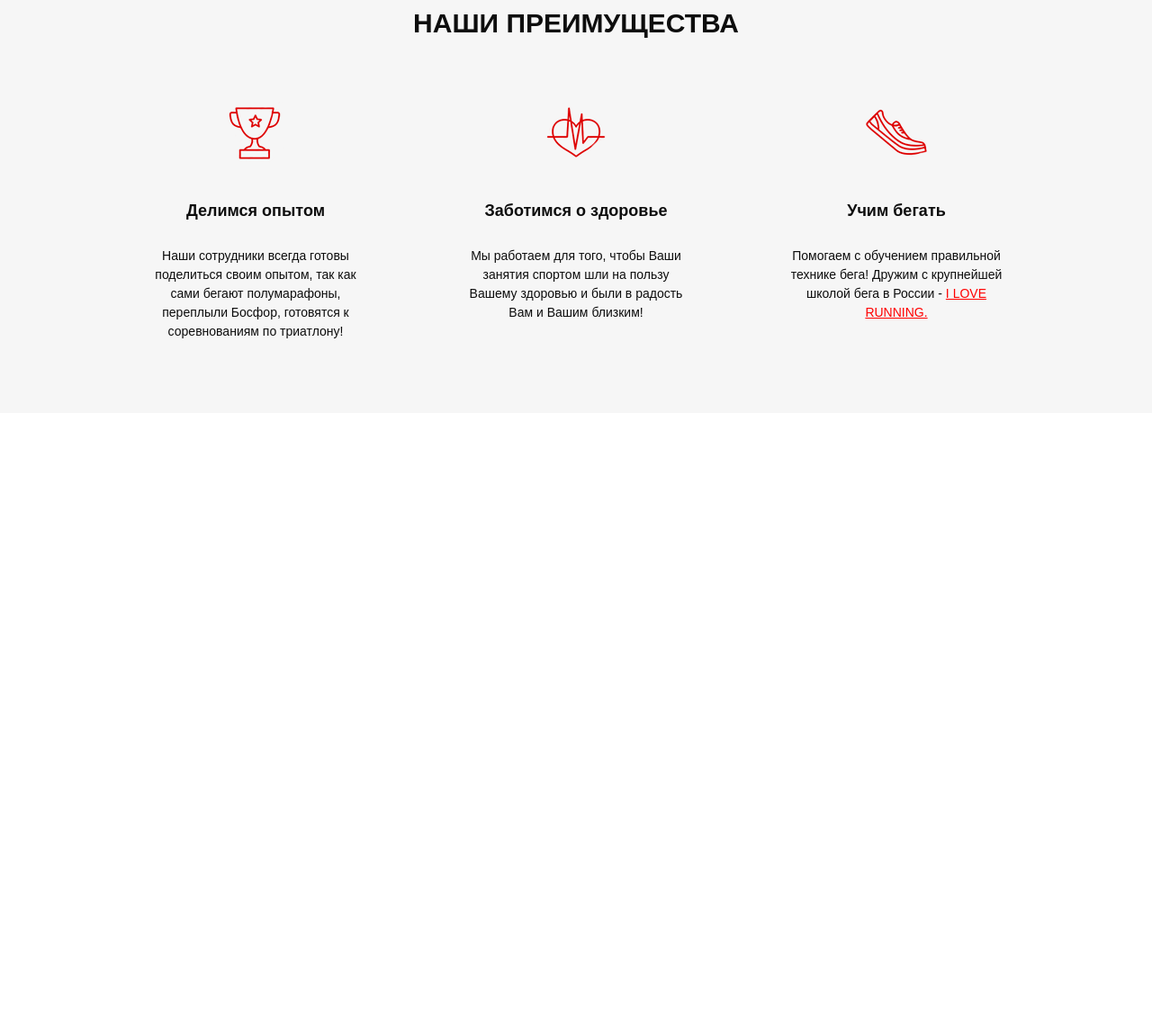
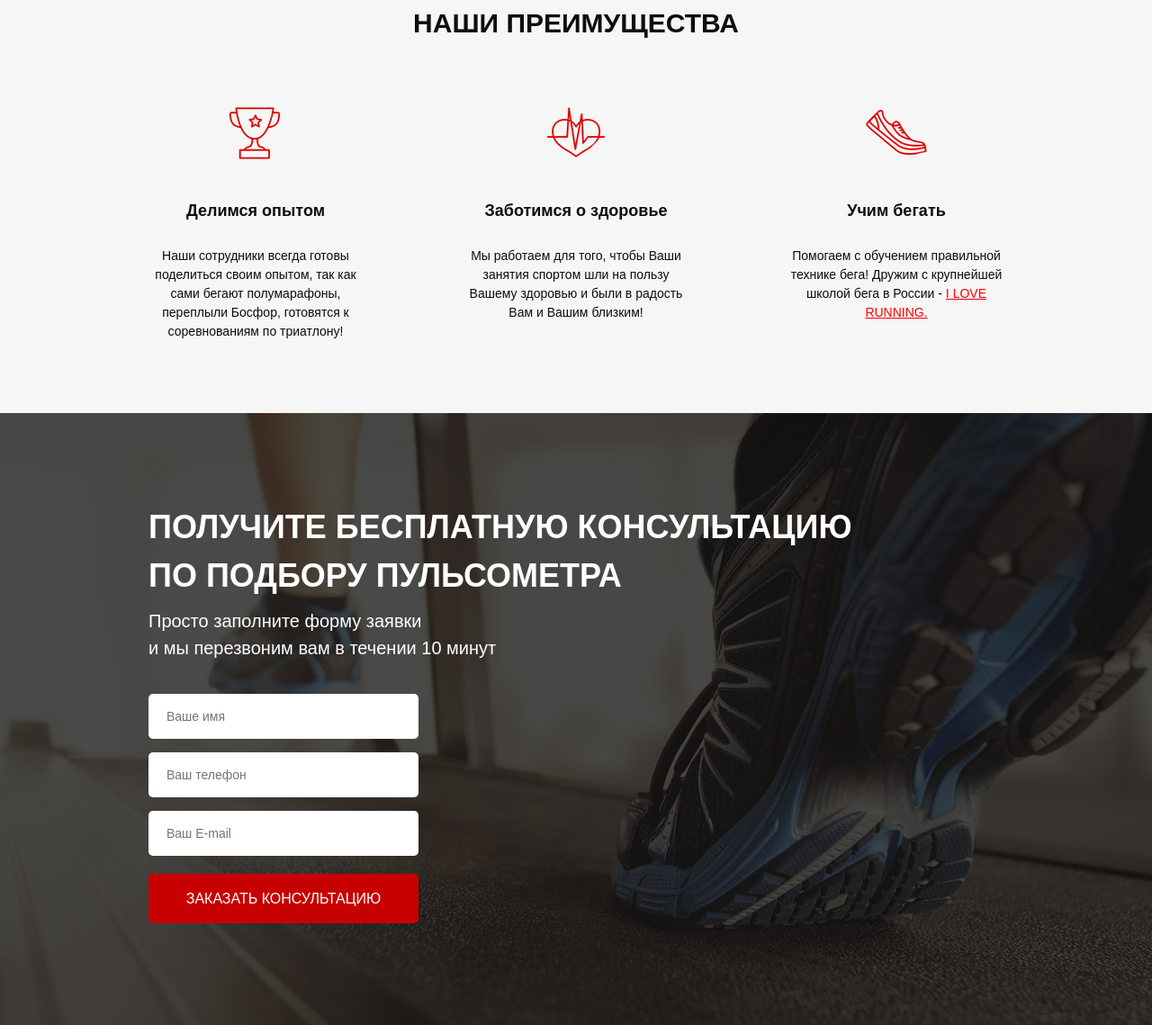
Before and after one commit to vasylpavlenko/pulse_project, a website: page src/index.html in a window 1280 px wide. Shown: the part 814-1953 px from the top of the page at 90% size. Before the commit the page ends 1273 px from the top, so only its background shows below. Drawn offline with Linux system fonts and the light colour scheme.

Commit message:
created feed form section

```diff
--- a/src/index.html
+++ b/src/index.html
@@ -57,7 +57,7 @@
     </div>
     <div class="benefits">
         <div class="container">
-            <div class="title">НАШИ ПРЕИМУЩЕСТВА</div>
+            <h2 class="title">НАШИ ПРЕИМУЩЕСТВА</h2>
             <div class="benefits__wrapper">
                 <div class="benefits__item">
                     <img src="icons/benefits/1.png" alt="experience">
@@ -93,5 +93,23 @@
             </div>
         </div>
     </div>
+    <div class="consultation">
+        <div class="container">
+            <h2 class="title title_left">Получите бесплатную консультацию<br>
+                по подбору пульсометра</h2>
+                <div class="consultation__descr">
+                    Просто заполните форму заявки<br>
+                    и мы перезвоним вам в течении 10 минут
+                </div>
+                <form class="feed_form" action="#">
+                    <input name="name" required placeholder="Ваше имя" type="text">
+                    <input name="phone" required placeholder="Ваш телефон" type="number">
+                    <input name="email" required placeholder="Ваш E-mail" type="email">
+
+                    <button class="button button_submit">заказать кОНСУЛЬТАЦИЮ</button>
+
+                </form>
+        </div>
+    </div>
 </body>
 </html>
--- a/src/sass/blocks/_buttons.scss
+++ b/src/sass/blocks/_buttons.scss
@@ -14,4 +14,12 @@
         height: 50px;
         font-size: 16px;
     }
+    &_submit{
+        width: 100%;
+        height: 55px;
+        font-size: 16px;
+        font-weight: 400;
+        color: #FFFFFF;
+
+    }
 }
--- /dev/null
+++ b/src/sass/blocks/_consultation.scss
@@ -0,0 +1,10 @@
+.consultation {
+    min-height: 680px;
+    padding: 100px 0 92px 0;
+    background: url('../../img/consultationbg.jpg') center (center/cover) no-repeat;
+    &__descr {
+        font-weight: 500;
+        font-size: 20px;
+        color: #FFFFFF;
+    }
+}
--- /dev/null
+++ b/src/sass/blocks/_forms.scss
@@ -0,0 +1,20 @@
+.feed_form {
+    margin-top: 36px;
+    display: flex;
+    flex-direction: column;
+    width: 300px;
+    input{
+        height: 50px;
+        border-radius: 5px;
+        background: #FFFFFF;
+        margin-bottom: 15px;
+        border: none;
+        padding: 0 20px;
+        font-weight: 400;
+        font-size: 14px;
+        color: #4B4B4B;
+        &:nth-child(3){
+            margin-bottom: 20px;
+        }
+    }
+}
--- a/src/sass/blocks/_titles.scss
+++ b/src/sass/blocks/_titles.scss
@@ -3,4 +3,10 @@
     font-size: 30px;
     font-weight: 700;
     text-align: center;
+    text-transform: uppercase;
+    &_left {
+        font-size: 36px;
+        text-align: left;
+        color: #FFFFFF;
+    }
 }
--- a/src/sass/style.scss
+++ b/src/sass/style.scss
@@ -10,4 +10,6 @@
 @import 'blocks/header';
 @import 'blocks/buttons';
 @import 'blocks/benefits';
-@import 'blocks/_titles.scss'
+@import 'blocks/_titles.scss';
+@import 'blocks/consultation';
+@import 'blocks/forms';
```
Also changed, not shown: src/css/style.css, src/css/style.min.css, 1 other file.
